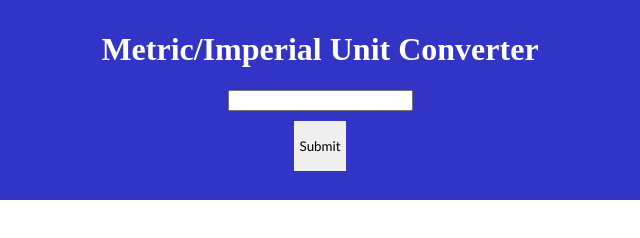
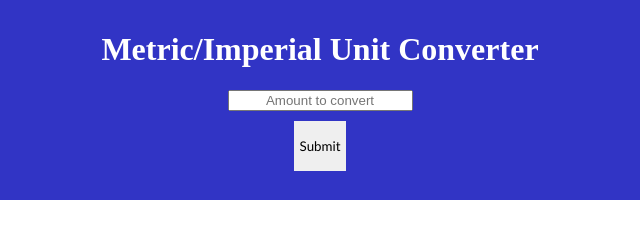
Before and after one commit to Samcraig77/Unit-Converter-project, a plain HTML site: page index.html in a window 1280 px wide. Shown: the full height of the page, 320-960 px from the left. Drawn offline with Linux system fonts and the light colour scheme.

Commit message:
Styling hero section

```diff
--- a/index.html
+++ b/index.html
@@ -10,7 +10,7 @@
     <div id="hero-section">
         <h1 id="title">Metric/Imperial Unit Converter</h1>
        <div id="button-area">
-            <input id="amount">
+            <input id="amount" placeholder="Amount to convert">
             <button type="button" id="submit-btn">Submit</button>
        </div>
     </div>
--- a/styles.css
+++ b/styles.css
@@ -24,6 +24,9 @@ body {
     width: 100%;
 }
 
+#amount {
+    text-align: center;
+}
 
 
 #submit-btn {
```
